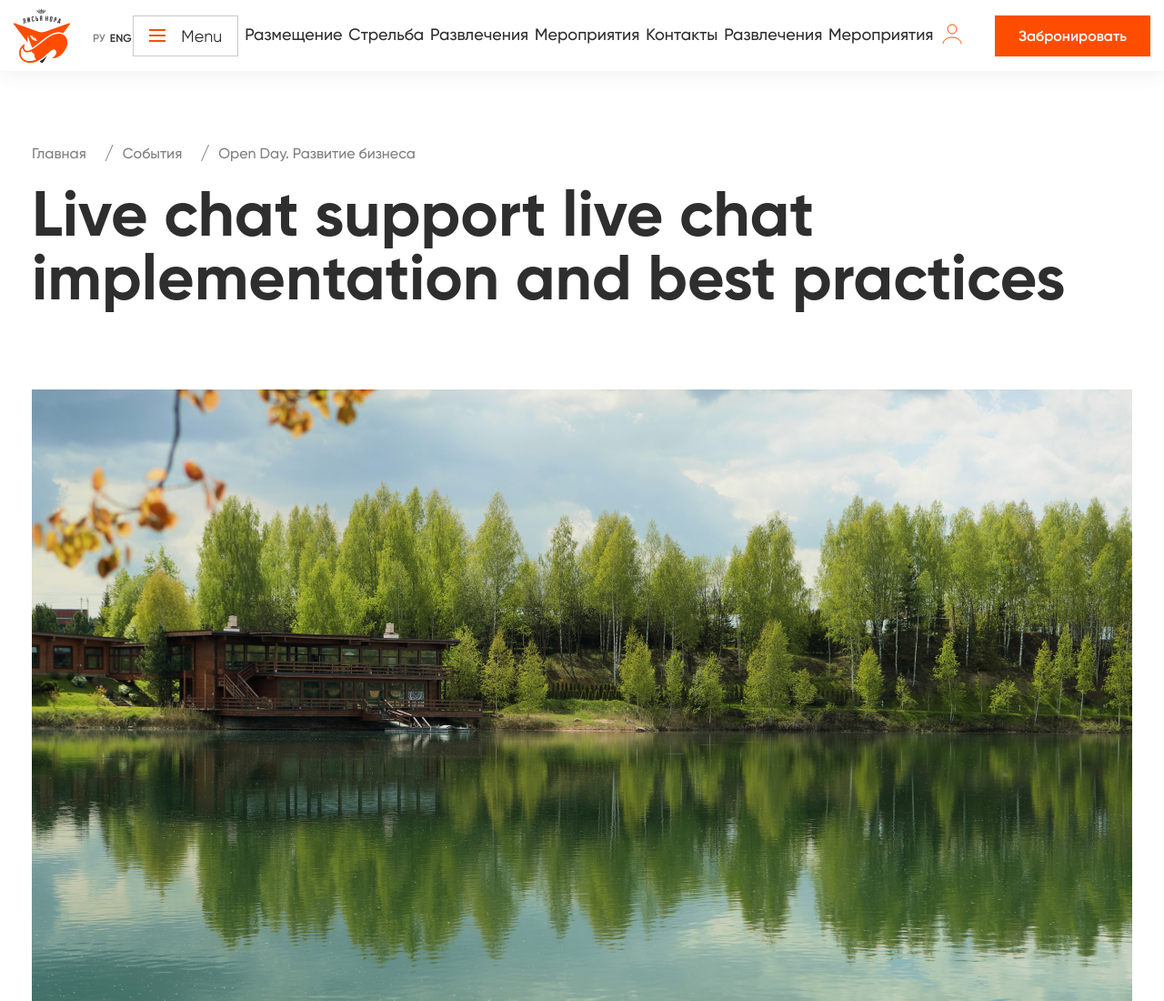
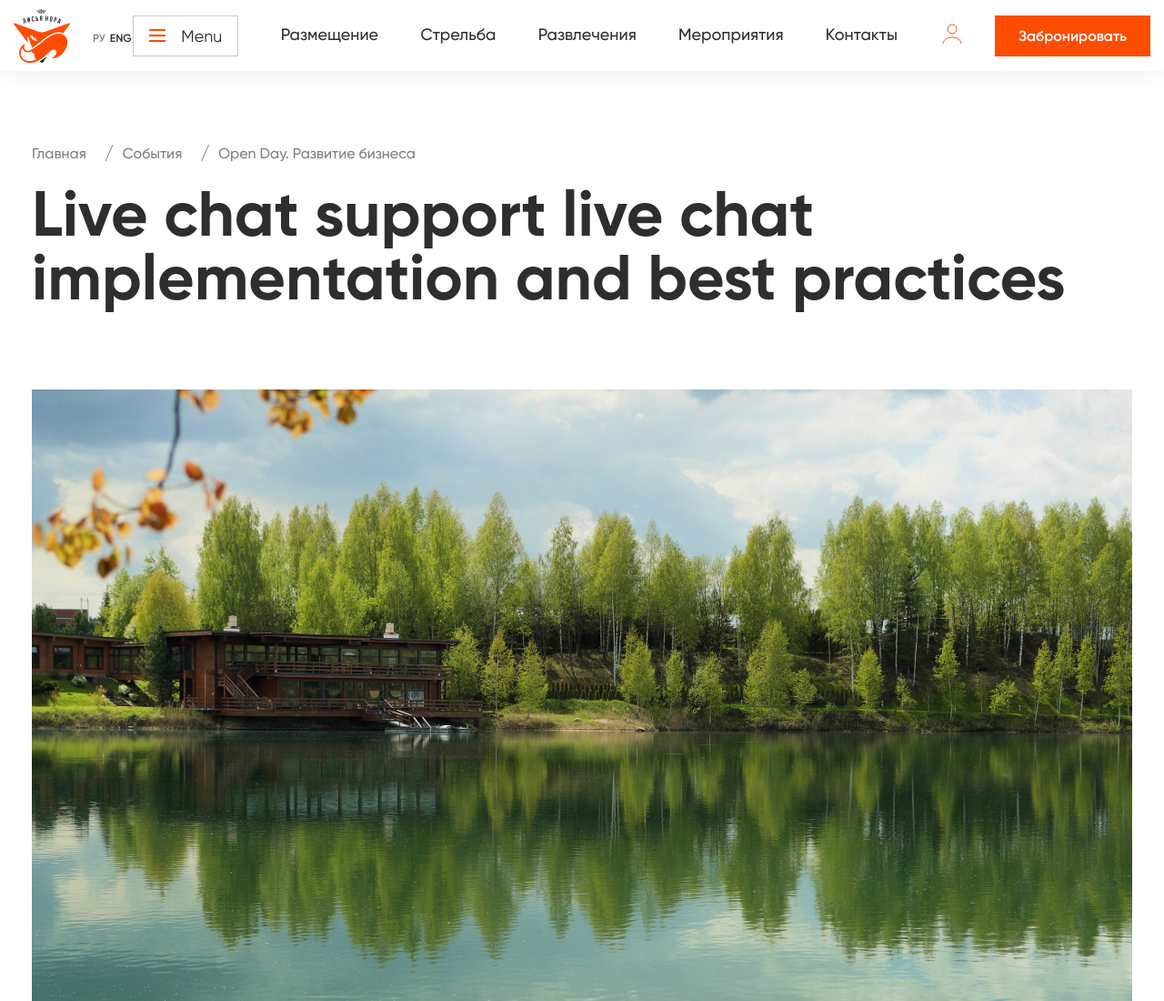
Before and after one commit to azica/liconka.github.io, a plain HTML site: page main.html in a window 1280 px wide. Shown: the top 1100 px of the page at 91% size. Drawn offline with Linux system fonts and the light colour scheme; files whose address does not match are found by name.

Commit message:
Update main.html

```diff
--- a/main.html
+++ b/main.html
@@ -26,8 +26,7 @@
                 <li><a class="menu__link" href=""> Развлечения</a></li>
                 <li><a class="menu__link" href="">Мероприятия</a></li>
                 <li><a class="menu__link" href="">Контакты</a></li>
-                <li><a class="menu__link" href=""> Развлечения</a></li>
-                <li><a class="menu__link" href="">Мероприятия</a></li>
+
                 <li></li>
               </ul>
               <div class="header__actions"><a class="header__user" href="">
```
